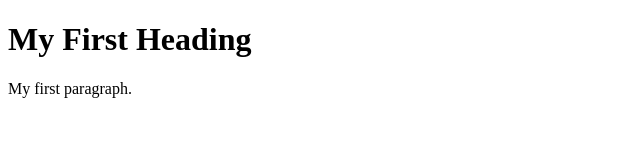
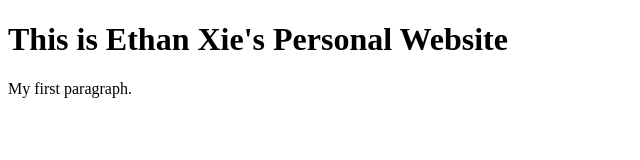
Before and after one commit to ethankeystone/ethankeystone.github.io, a plain HTML site: page index.html in a window 1280 px wide. Shown: the whole page, without its empty margins (0-640 px from the left). Drawn offline with Linux system fonts and the light colour scheme.

Commit message:
Update index.html

```diff
--- a/index.html
+++ b/index.html
@@ -4,7 +4,7 @@
 		<title>Page Title</title>
 	</head>
 	<body>
-		<h1>My First Heading</h1>
+		<h1>This is Ethan Xie's Personal Website</h1>
 		<p>My first paragraph.</p>
 	</body>
 </html>
```
